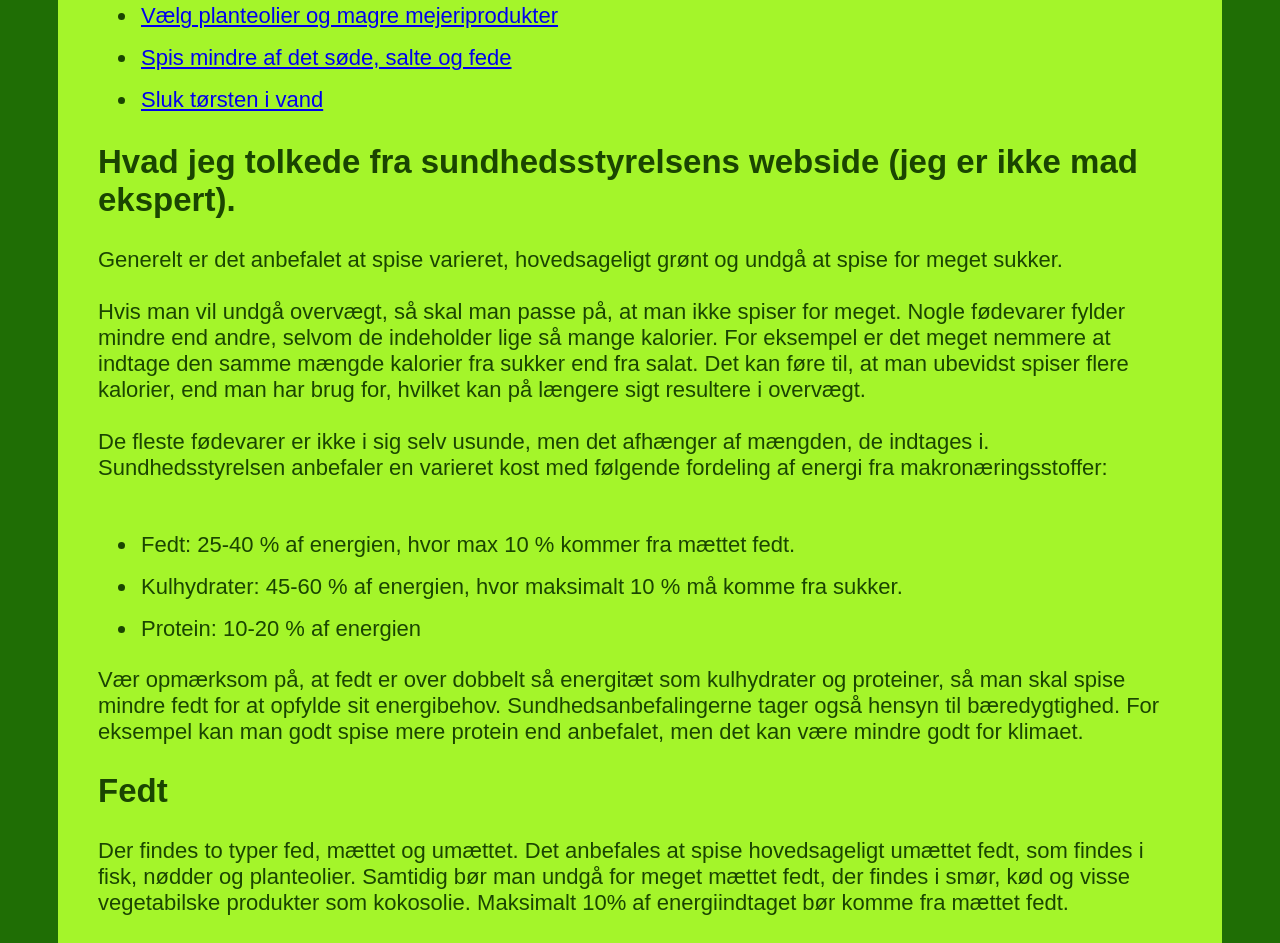
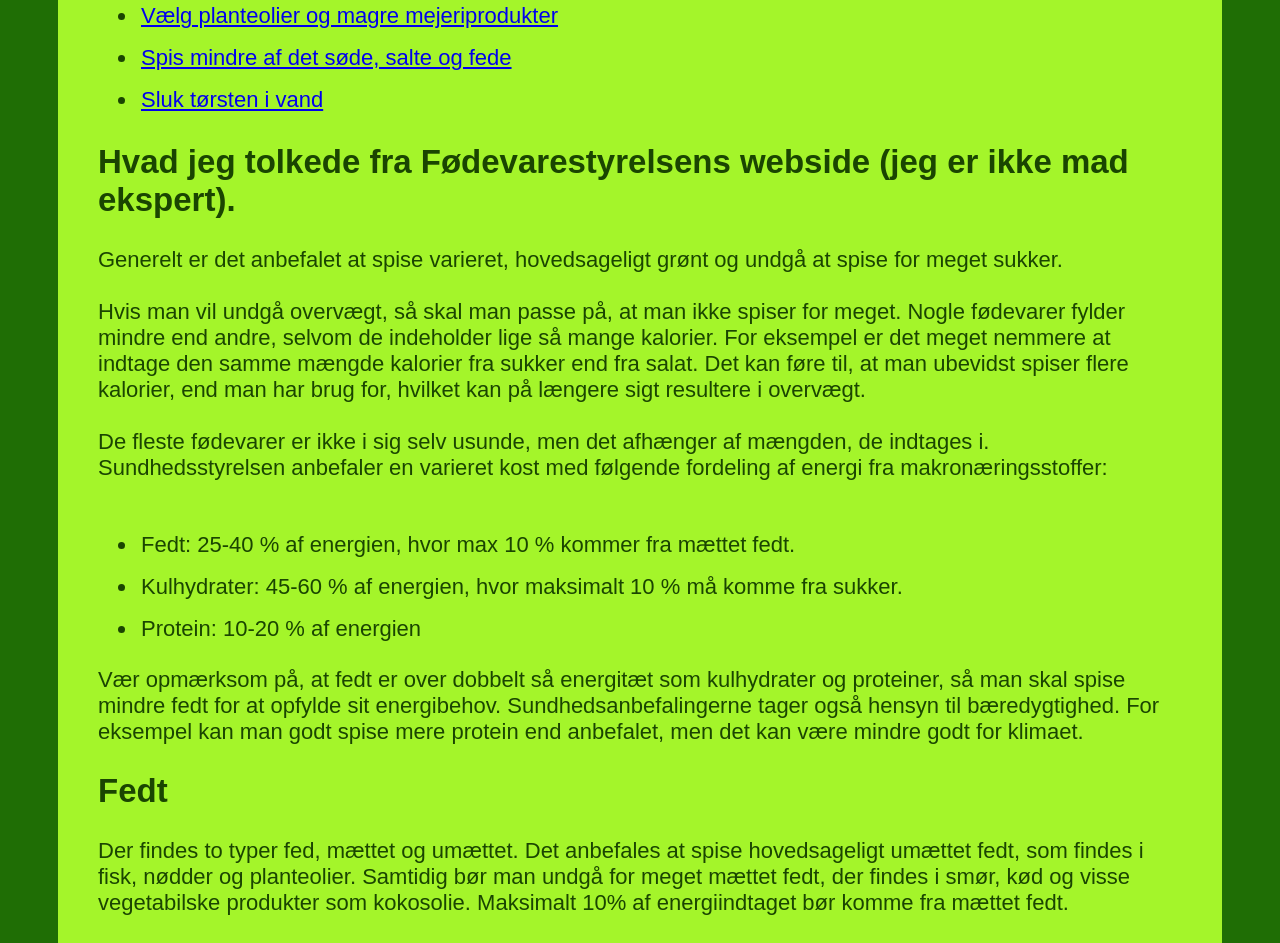
Before and after one commit to FranioHub/NewestMainHTMLproject, a website: page index.html in a window 1280 px wide. Shown: the part 836-1779 px from the top of the page. Drawn offline with Linux system fonts and the light colour scheme.

Commit message:
i added more questions from chatgpt

```diff
--- a/index.html
+++ b/index.html
@@ -29,7 +29,7 @@
         <li><a href="https://foedevarestyrelsen.dk/kost-og-foedevarer/alt-om-mad/de-officielle-kostraad/kostraad-til-dig/om-de-officielle-kostraad/spis-mindre-af-det-soede-salte-og-fede">Spis mindre af det søde, salte og fede</a></li>
         <li><a href="https://foedevarestyrelsen.dk/kost-og-foedevarer/alt-om-mad/de-officielle-kostraad/kostraad-til-dig/om-de-officielle-kostraad/sluk-toersten-i-vand">Sluk tørsten i vand</a></li>
         </ul>
-        <h2>Hvad jeg tolkede fra sundhedsstyrelsens webside (jeg er ikke mad ekspert).
+        <h2>Hvad jeg tolkede fra Fødevarestyrelsens webside (jeg er ikke mad ekspert).
         </h2>
         <p>
             Generelt er det anbefalet at spise varieret, hovedsageligt grønt og undgå at spise for meget sukker. <br><br>
```
